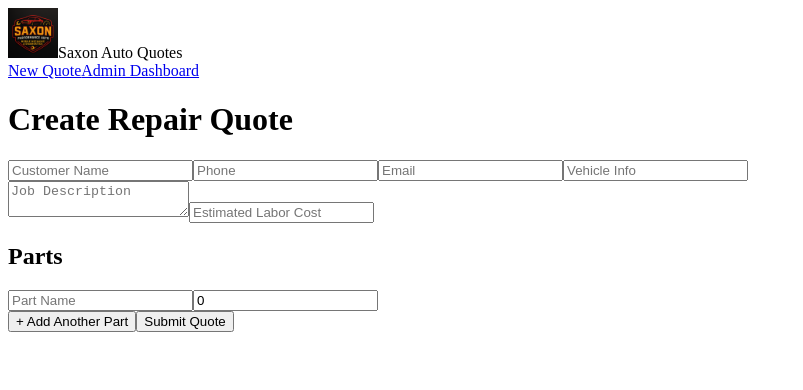
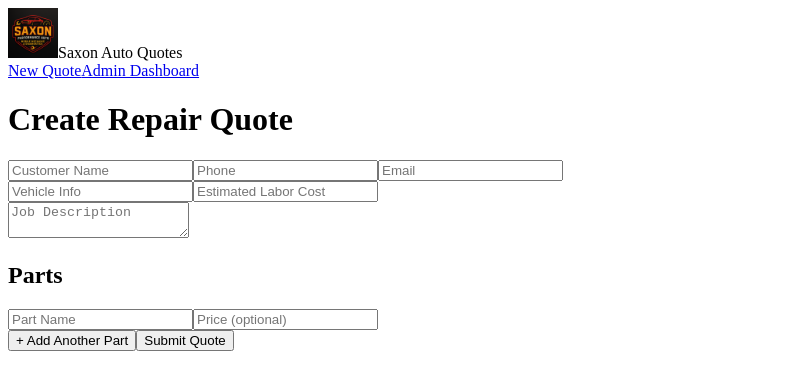
Before and after one commit to Saxon-Performance-Auto/saxonautoquote, a Next.js app: page / in a window 1280 px wide. Shown: the top 390 px of the page, without its empty margins (0-803 px from the left). Built offline with nearby package versions, Linux system fonts and the light colour scheme.

Commit message:
Layout: updated quote form with structured rows

```diff
--- a/pages/index.tsx
+++ b/pages/index.tsx
@@ -2,7 +2,7 @@ import { useState } from 'react';
 
 type Part = {
   part_name: string;
-  part_price: number;
+  part_price?: number;
 };
 
 type FormData = {
@@ -23,7 +23,7 @@ export default function QuoteForm() {
     vehicle: '',
     jobDescription: '',
     laborCost: '',
-    parts: [{ part_name: '', part_price: 0 }],
+    parts: [{ part_name: '', part_price: undefined }],
   });
 
   const handleChange = (e: React.ChangeEvent<HTMLInputElement | HTMLTextAreaElement>) => {
@@ -44,7 +44,7 @@ export default function QuoteForm() {
   const addPart = () => {
     setFormData(prev => ({
       ...prev,
-      parts: [...prev.parts, { part_name: '', part_price: 0 }],
+      parts: [...prev.parts, { part_name: '', part_price: undefined }],
     }));
   };
 
@@ -65,17 +65,23 @@ export default function QuoteForm() {
   return (
     <div className="p-6 max-w-4xl mx-auto">
       <h1 className="text-3xl font-bold mb-6">Create Repair Quote</h1>
-      <form onSubmit={handleSubmit} className="space-y-4">
-        <div className="grid grid-cols-2 gap-4">
+      <form onSubmit={handleSubmit} className="space-y-6">
+        {/* Row 1 */}
+        <div className="grid grid-cols-1 md:grid-cols-3 gap-4">
           <input className="border p-2 w-full" name="name" placeholder="Customer Name" onChange={handleChange} required />
           <input className="border p-2 w-full" name="phone" placeholder="Phone" onChange={handleChange} required />
           <input className="border p-2 w-full" name="email" placeholder="Email" onChange={handleChange} />
+        </div>
+        {/* Row 2 */}
+        <div className="grid grid-cols-1 md:grid-cols-2 gap-4">
           <input className="border p-2 w-full" name="vehicle" placeholder="Vehicle Info" onChange={handleChange} required />
+          <input className="border p-2 w-full" name="laborCost" placeholder="Estimated Labor Cost" type="number" onChange={handleChange} />
         </div>
-        <textarea className="border p-2 w-full" name="jobDescription" placeholder="Job Description" onChange={handleChange} required />
-        <input className="border p-2 w-full" name="laborCost" placeholder="Estimated Labor Cost" type="number" onChange={handleChange} required />
+        {/* Row 3 */}
+        <textarea className="border p-2 w-full min-h-[100px]" name="jobDescription" placeholder="Job Description" onChange={handleChange} required />
 
-        <h2 className="text-xl font-semibold mt-4">Parts</h2>
+        {/* Parts Section */}
+        <h2 className="text-xl font-semibold">Parts</h2>
         <div className="grid gap-2">
           {formData.parts.map((part, index) => (
             <div key={index} className="flex gap-2">
@@ -84,15 +90,13 @@ export default function QuoteForm() {
                 placeholder="Part Name"
                 value={part.part_name}
                 onChange={e => handlePartChange(index, 'part_name', e.target.value)}
-                required
               />
               <input
                 className="border p-2 w-32"
                 type="number"
-                placeholder="Price"
-                value={part.part_price.toString()}
+                placeholder="Price (optional)"
+                value={part.part_price !== undefined ? part.part_price.toString() : ''}
                 onChange={e => handlePartChange(index, 'part_price', parseFloat(e.target.value))}
-                required
               />
             </div>
           ))}
```
